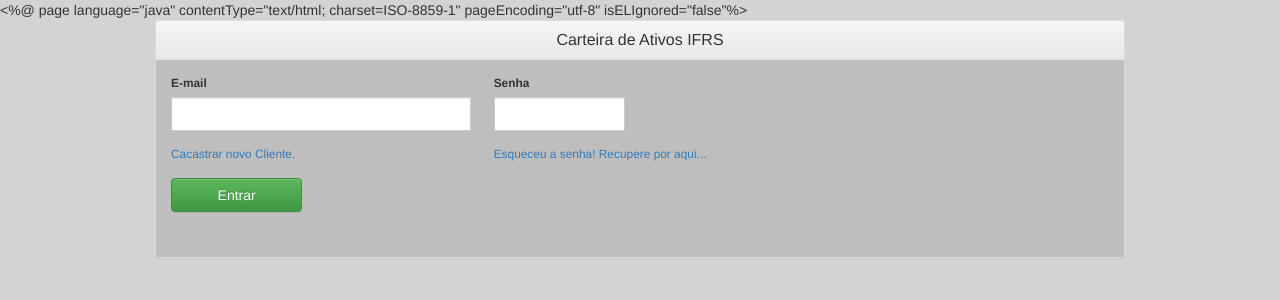
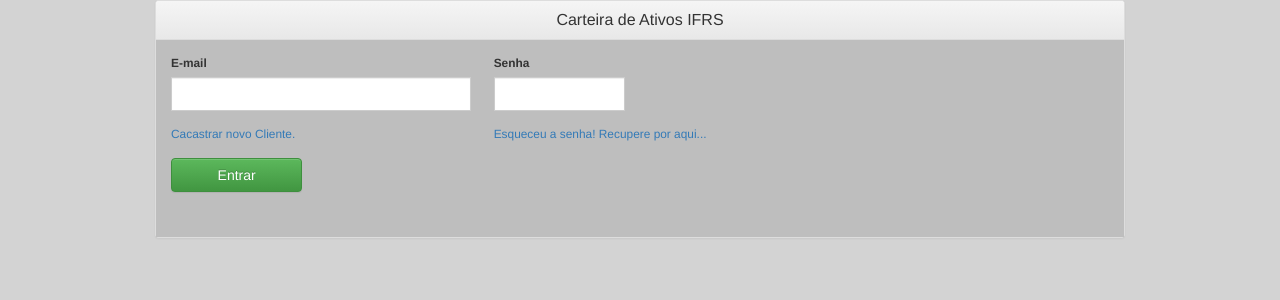
Before and after one commit to MarioK5/ativo-financeiro, a PHP site: page /carteira_ativos.php in a window 1280 px wide. Shown: the top 300 px of the page. Run offline with PHP 8.4, Linux system fonts and the light colour scheme; some libraries are stand-ins or nearby versions.

Commit message:
Update carteira_ativos.php

```diff
--- a/carteira_ativos.php
+++ b/carteira_ativos.php
@@ -684,8 +684,8 @@ function recuperar_senha()   {
 <html>
     <head>
         <title>Carteira de Ativos IFRS</title>
-	<%@ page language="java" contentType="text/html; charset=ISO-8859-1" pageEncoding="utf-8" isELIgnored="false"%>
-        <meta http-equiv="Content-Type" content="text/html" charset="UTF-8">
+
+        <meta http-equiv="Content-Type" content="text/html" charset="UTF-8" pageEncoding="utf-8" isELIgnored="false">
 
         <!-- JQuery -->
         <script src="lib/jquery/jquery-1.11.2.min.js"></script>
```
